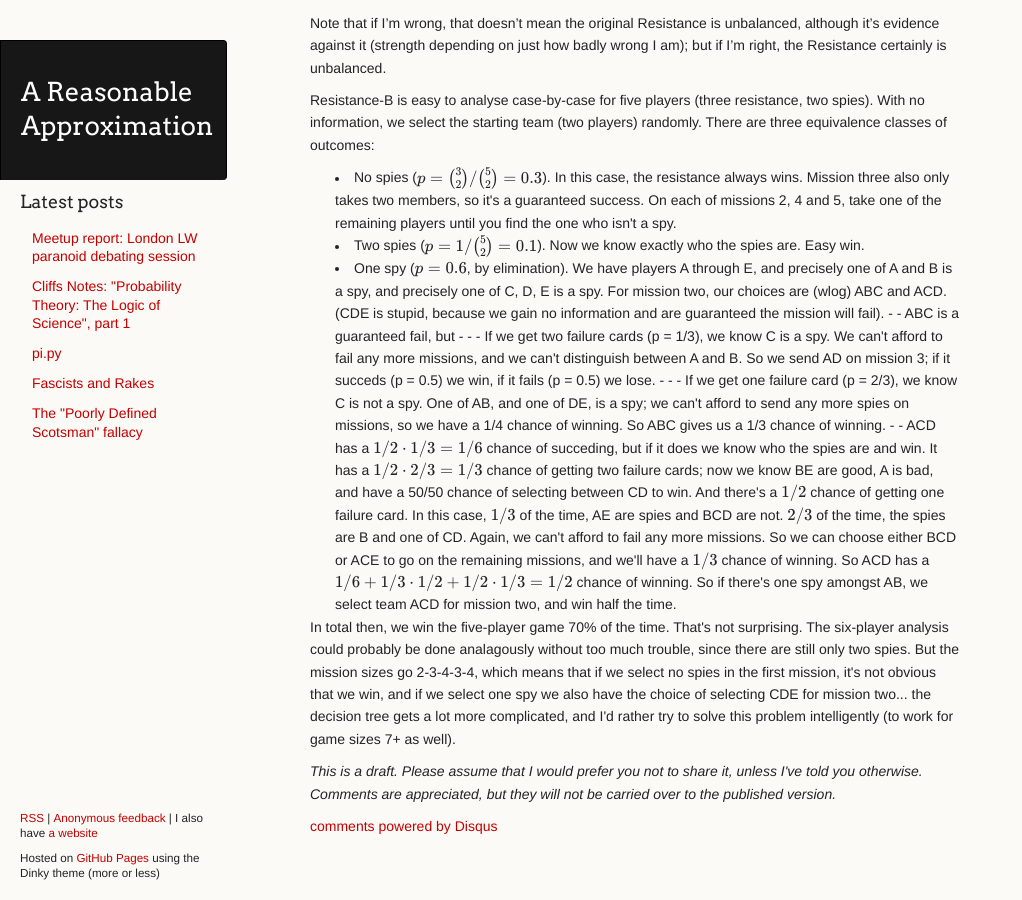
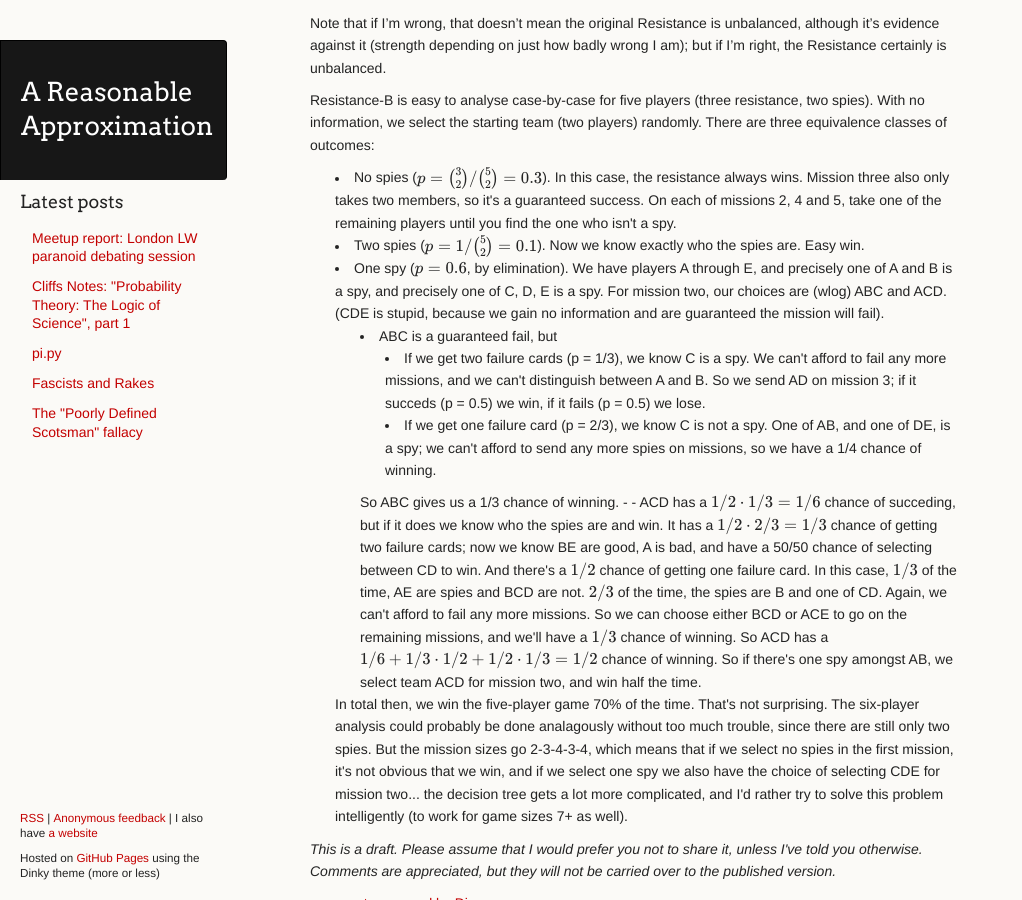
Before and after one commit to ChickenProp/chickenprop.github.com, a Jekyll site: the page built from drafts/resistance-analysis.md, in a window 1280 px wide and 900 px high, scrolled down 713 px. Shown: the whole window, without its empty margins (0-1022 px from the left). Built offline with Jekyll 4.4.1, drawn with Linux system fonts in a browser that asks for light colours; nearby versions of some CDN libraries; Markdown is read by kramdown in place of the engine named in the settings; formulas are drawn with MathJax 3; comment, search, counter and statistics services are not loaded.

Commit message:
editing resistance

```diff
--- a/drafts/resistance-analysis.md
+++ b/drafts/resistance-analysis.md
@@ -25,9 +25,14 @@ Resistance-B is easy to analyse case-by-case for five players (three resistance,
 
   <li>One spy ($p = 0.6$, by elimination). We have players A through E, and precisely one of A and B is a spy, and precisely one of C, D, E is a spy. For mission two, our choices are (wlog) ABC and ACD. (CDE is stupid, because we gain no information and are guaranteed the mission will fail).
 
-- - ABC is a guaranteed fail, but
-- - - If we get two failure cards (p = 1/3), we know C is a spy. We can't afford to fail any more missions, and we can't distinguish between A and B. So we send AD on mission 3; if it succeds (p = 0.5) we win, if it fails (p = 0.5) we lose.
-- - - If we get one failure card (p = 2/3), we know C is not a spy. One of AB, and one of DE, is a spy; we can't afford to send any more spies on missions, so we have a 1/4 chance of winning.
+    <ul>
+      <li>ABC is a guaranteed fail, but
+
+        <ul>
+	  <li>If we get two failure cards (p = 1/3), we know C is a spy. We can't afford to fail any more missions, and we can't distinguish between A and B. So we send AD on mission 3; if it succeds (p = 0.5) we win, if it fails (p = 0.5) we lose.</li>
+
+          <li>If we get one failure card (p = 2/3), we know C is not a spy. One of AB, and one of DE, is a spy; we can't afford to send any more spies on missions, so we have a 1/4 chance of winning.</li>
+	</ul>
 
     So ABC gives us a 1/3 chance of winning.
 
```
